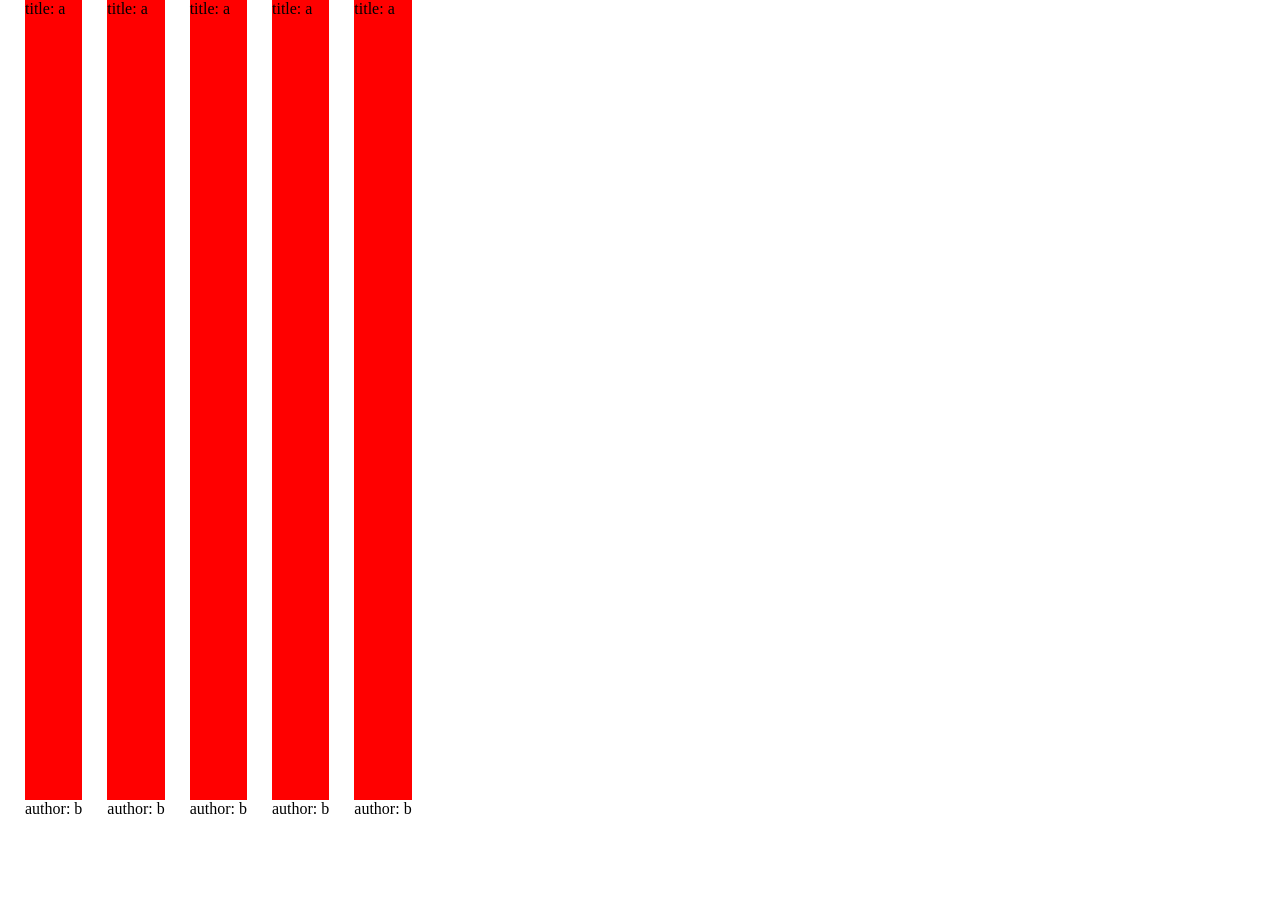
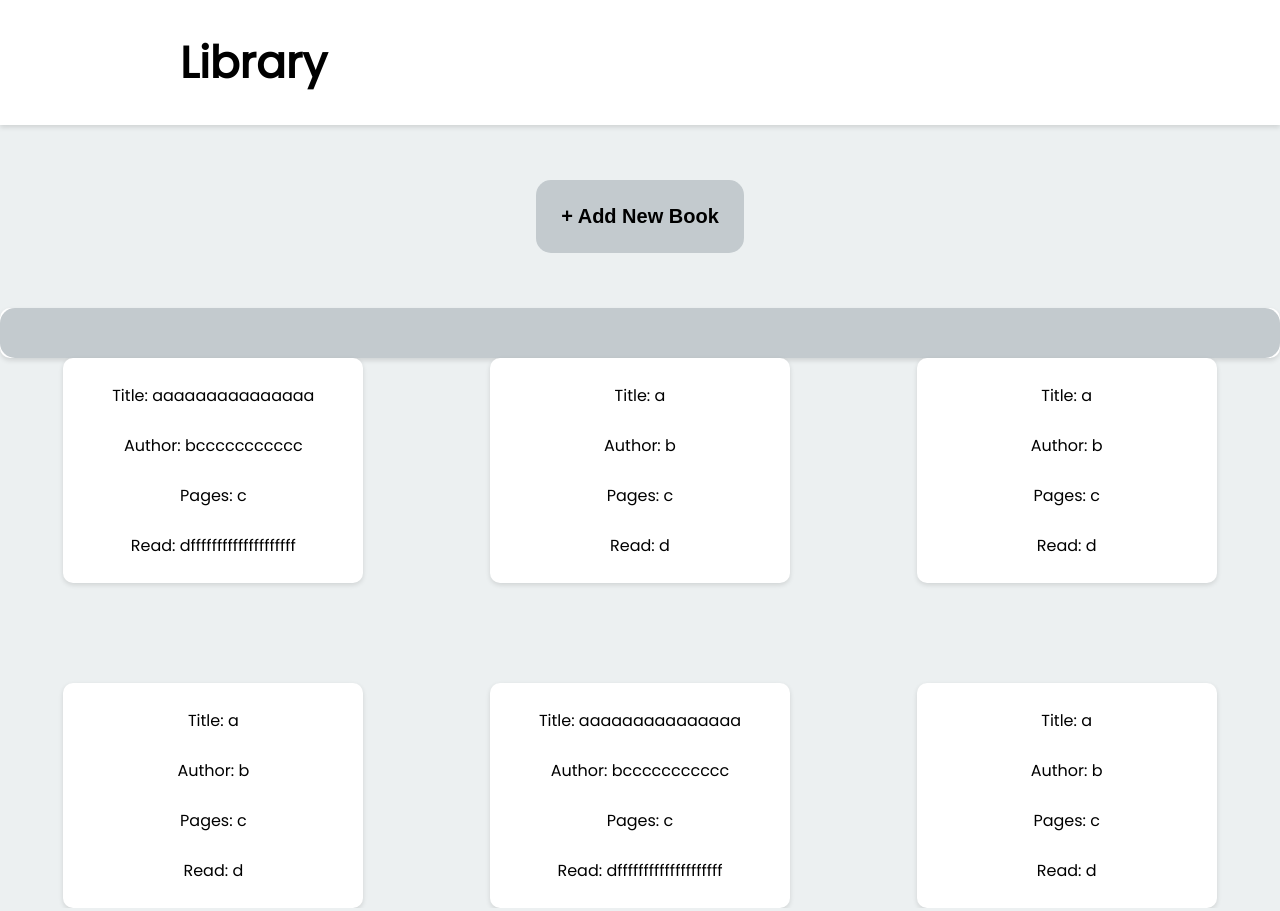
Before and after one commit to cc-lau/library-app, a plain HTML site: page index.html in a window 1280 px wide. Shown: the top 911 px of the page. Drawn offline with Linux system fonts and the light colour scheme.

Commit message:
Added page styling

```diff
--- a/index.html
+++ b/index.html
@@ -9,8 +9,34 @@
     <title>Library App</title>
 </head>
 <body>
+
+    <div class="header">
+        <h1>Library</h1>
+    </div>
+
+    <div class="button-container">
+    <button type="button" class="add-book" onclick="myFunction()">+ Add New Book</button>
+    </div>
+
+    <div class="form-popup">
+        <form action="add-book" class="add-book">
+            <label></label>
+
+
+
+
+        </form>
+
+
+    </div>
+
+    <div class="bookshelf-container">
     <div class="bookshelf">
-        <div class="book">
+
     </div>
+
+
+
+
 </body>
 </html>
--- a/main.js
+++ b/main.js
@@ -1,14 +1,25 @@
 let myLibrary = [];
 
-function Book(title, author, pages, read) {
-  this.title = title;
-  this.author = author;
-  this.pages = pages;
-  this.read = read;
+function Book(Title, Author, Pages, Read) {
+  this.Title = Title;
+  this.Author = Author;
+  this.Pages = Pages;
+  this.Read = Read;
 }
 
-function addBookToLibrary(title, author, pages, read) {
-  let book = new Book(title, author, pages, read);
+function addBookToLibrary(Title, Author, Pages, Read) {
+ /* const addBooksContainer = document.querySelector("add-books-container")
+  const addBookButton = document.querySelector("add-book");
+  addBookButton.addEventListener("click", function() {
+    const bookForm = document.createElement("form")
+    bookForm.classList.add("book-form")
+    bookForm.appendChild(addBooksContainer)
+
+  })
+
+  */
+
+  let book = new Book(Title, Author, Pages, Read);
   myLibrary.push(book);
 }
 
@@ -25,17 +36,65 @@ function displayBooks() {
         para.textContent = (`${key}: ${myLibrary[key]}`);
         card.appendChild(para);
       }
-
     })
 }
 
+addBookToLibrary("aaaaaaaaaaaaaaa", "bccccccccccc", "c", "dffffffffffffffffffff")
 addBookToLibrary("a", "b", "c", "d")
 addBookToLibrary("a", "b", "c", "d")
 addBookToLibrary("a", "b", "c", "d")
-addBookToLibrary("a", "b", "c", "d")
+addBookToLibrary("aaaaaaaaaaaaaaa", "bccccccccccc", "c", "dffffffffffffffffffff")
 addBookToLibrary("a", "b", "c", "d")
 
 displayBooks()
+
+
+
+
+
+function myFunction() {
+  let x = document.getElementById("test");
+  if (x.style.display === "none") {
+    x.style.display = "block";
+  } else {
+    x.style.display = "none";
+  }
+}
+
+
+
+
+
+
+
+
+
+
+
+
+
+
+
+
+
+
+
+
+
+
+
+
+
+
+
+
+
+
+
+
+
+
+
 
 
 
--- a/styles.css
+++ b/styles.css
@@ -1,16 +1,80 @@
+@import url('https://fonts.googleapis.com/css2?family=Poppins&family=Roboto&display=swap');
 * {
     padding: 0;
     margin: 0;
+}
+
+body {
+    display: flex;
+    font-family: 'Poppins', sans-serif;
+    flex-direction: column;
+    background-color: #ecf0f1;
     height: 100vh;
 }
 
+.header {
+    background-color: white;
+    padding: 30px;
+    box-shadow: 0px 2.5px 5px rgb(0 0 0 / 12%);
+}
+
+.header > h1 {
+    padding-left: 150px;
+    font-size: 2.75rem;
+}
+
+.button-container {
+    display: flex;
+    align-items: center;
+    justify-content: center;
+    padding: 55px;
+}
+
+.add-book {
+    border: 0px solid;
+    border-radius: 15px;
+    background-color: #c3cace;
+    padding: 25px;
+    font-size: 1.25rem;
+    font-weight: bolder;
+}
+
+.bookshelf-container {
+    display: grid;
+    align-items: center;
+    padding-left: 50px;
+    padding-right: 50px;
+
+}
+
 .bookshelf {
-    display: flex;
-    flex-direction: row;
-    align-items: center;
-    gap: 25px;
+    display: grid;
+    grid-template-columns: repeat(auto-fit, minmax(250px, 1fr));
+    gap: 100px;
 }
 
 .card {
-    background-color: red;
+    width: 250px;
+    display: grid;
+    align-self: center;
+    justify-self: center;
+    padding: 25px;
+    gap: 25px;
+    border: 0px;
+    border-radius: 10px;
+    background-color: white;
+    box-shadow: 0px 2px 5px rgb(0 0 0 / 12%);
 }
+
+.card > p {
+    text-align: center;
+    word-wrap: break-word;
+    word-break: break-all;
+}
+
+.form-popup {
+    background-color: white;
+    border: 0px;
+    border-radius: 10px;
+    box-shadow: 0px 2.5px 5px rgb(0 0 0 / 12%);
+}
```
